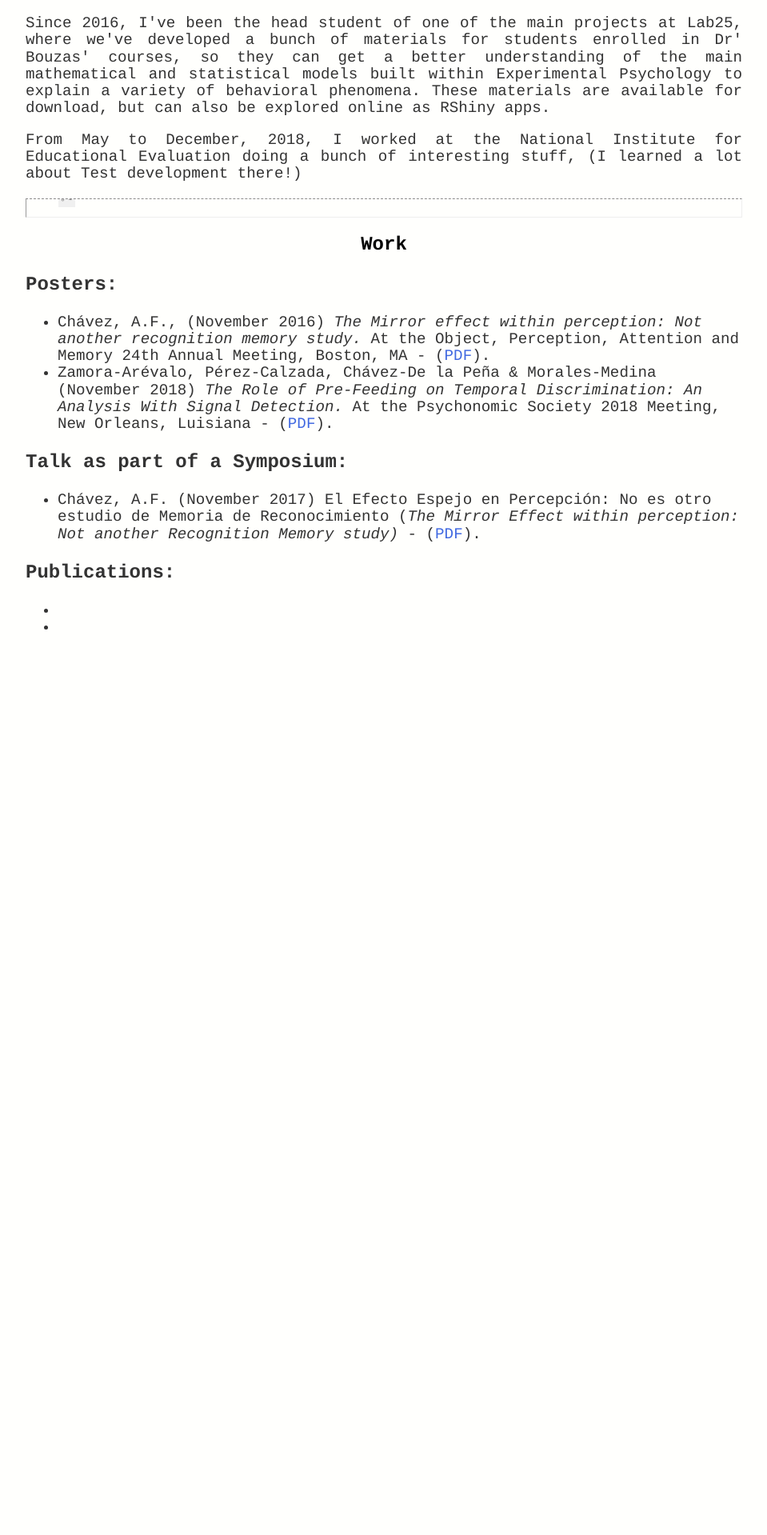
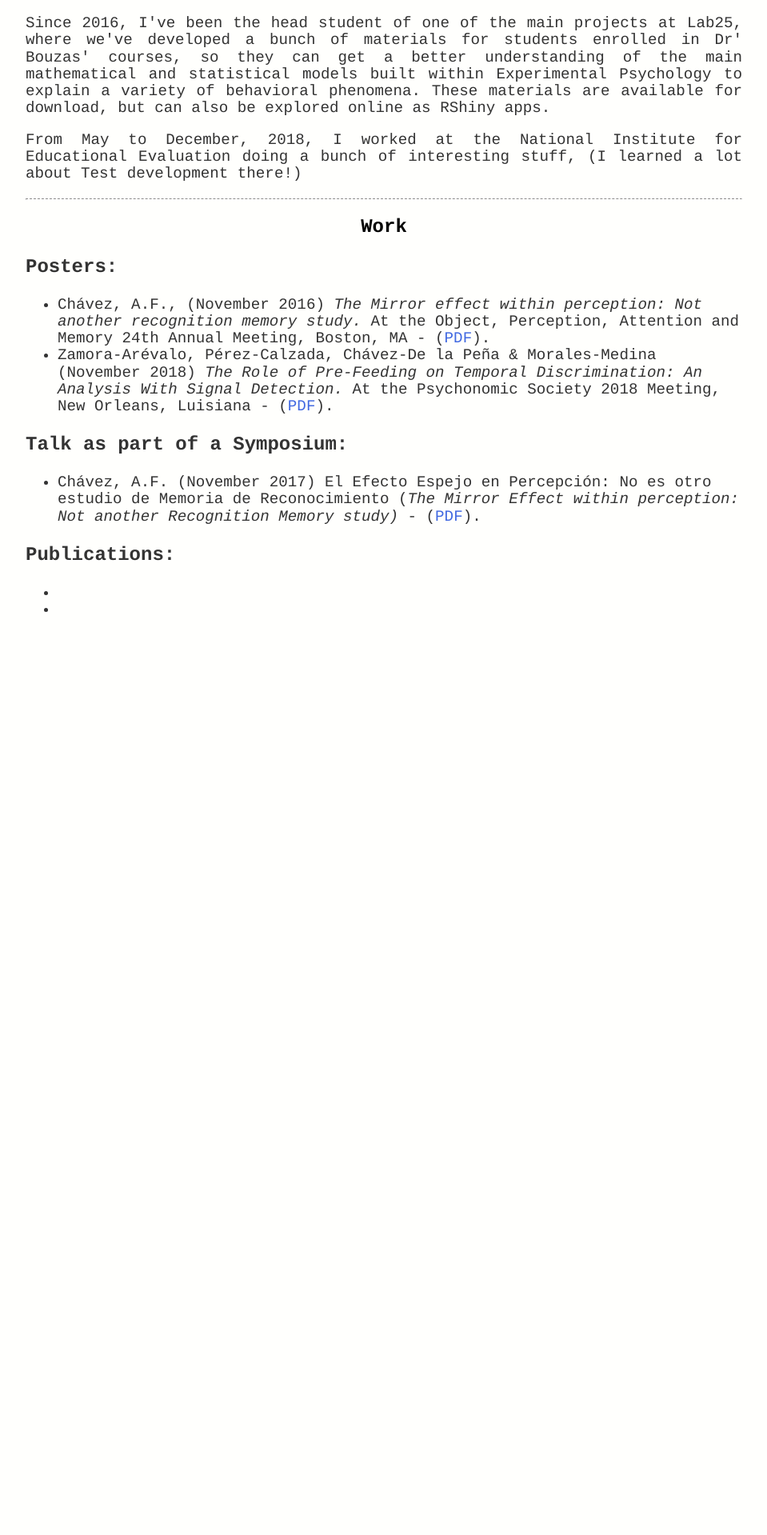
Before and after one commit to BouzasLab25/bouzaslab25.github.io, a Jekyll site: the page built from people/felisa.html, in a window 1280 px wide. Shown: the part 1356-3275 px from the top of the page at 80% size, without its empty margins (160-1119 px from the left). Built offline with Jekyll 4.4.1, drawn with Linux system fonts in a browser that asks for light colours.

Commit message:
Update felisa.html

```diff
--- a/people/felisa.html
+++ b/people/felisa.html
@@ -38,7 +38,7 @@ title: Lab25 Felisa
 
 <p class='text'>From May to December, 2018, I worked at the National Institute for Educational Evaluation doing a bunch of interesting stuff, (I learned a lot about Test development there!)</p>
 
-<hr class='style16'>
+<hr class='style9'>
  <h2>Work</h2>
 
 <p style="text-align:justify"><b>Posters:</b></p>
```
